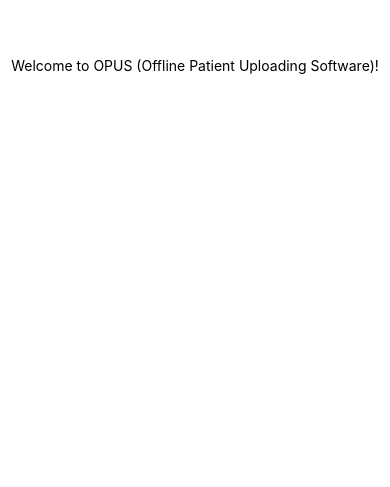
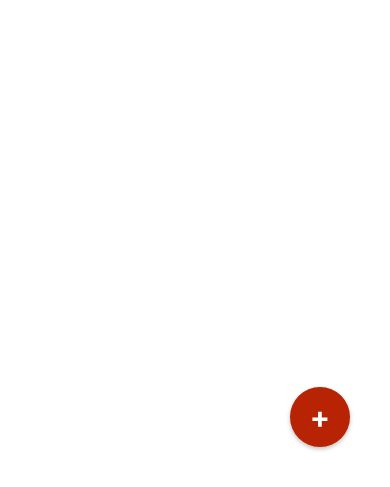
Before and after one commit to calvin-cs262-fall2021-teamE/Client, a React Native app: screen / in a window 390 px wide. Shown: the part 357-844 px from the top of the page. Built offline with nearby package versions, Linux system fonts and the light colour scheme.

Commit message:
1st prototype

```diff
--- a/App.js
+++ b/App.js
@@ -1,21 +1,135 @@
-import { StatusBar } from 'expo-status-bar';
-import React from 'react';
-import { StyleSheet, Text, View } from 'react-native';
+import React, { useState } from "react";
+import { Alert, Modal, StyleSheet, Text, Pressable, View, KeyboardAvoidingView, TextInput } from "react-native";
 
-export default function App() {
+const App = () => {
+  const [modalVisible, setModalVisible] = useState(false);
   return (
-    <View style={styles.container}>
-      <Text>Welcome to OPUS (Offline Patient Uploading Software)!</Text>
-      <StatusBar style="auto" />
+    <View style={styles.centeredView}>
+      <Modal
+        animationType="fade"
+        transparent={true}
+        visible={modalVisible}
+        onRequestClose={() => {
+          Alert.alert("Modal has been closed.");
+          setModalVisible(!modalVisible);
+        }}
+      >
+        <View style={styles.centeredView}>
+          <View style={styles.modalView}>
+            <Text style={styles.modalText}>Add a new patient</Text>
+
+            <TextInput style={styles.input, styles.fname} placeholder={'First name'} />
+            <TextInput style={styles.input, styles.lname} placeholder={'Last name'} />
+            <TextInput style={styles.input, styles.dob} placeholder={'Date of birth'} />
+
+
+            <Pressable
+              style={[styles.buttonClose]}
+              onPress={() => setModalVisible(!modalVisible)}
+            >
+              <Text style={styles.textStyle2}>Add Patient</Text>
+            </Pressable>
+          </View>
+        </View>
+      </Modal>
+
+      <Pressable
+        style={[styles.buttonAdd]}
+        onPress={() => setModalVisible(true)}
+      >
+        <Text style={styles.textStyle}>+</Text>
+      </Pressable>
     </View>
   );
-}
+};
 
 const styles = StyleSheet.create({
-  container: {
+  centeredView: {
     flex: 1,
-    backgroundColor: '#fff',
-    alignItems: 'center',
-    justifyContent: 'center',
+    justifyContent: "center",
+    alignItems: "center",
+    marginTop: 22
+  },
+  modalView: {
+    height: 700,
+    width: 350,
+    margin: 20,
+    backgroundColor: "white",
+    borderRadius: 10,
+    padding: 35,
+    alignItems: "center",
+    shadowColor: "#000",
+    shadowOffset: {
+      width: 0,
+      height: 2
+    },
+    shadowOpacity: 0.25,
+    shadowRadius: 4,
+    elevation: 5
+  },
+  buttonAdd: {
+    position: "absolute",
+    borderRadius: 60,
+    padding: 10,
+    backgroundColor: "#B72303",
+    width: 60,
+    height: 60,
+    alignItems: "center",
+    justifyContent: "center",
+    bottom: 40,
+    right: 40,
+    shadowColor: "#000",
+    shadowOffset: {
+      width: 0,
+      height: 2
+    },
+    shadowOpacity: 0.25,
+    shadowRadius: 4,
+    elevation: 5
+  },
+  buttonClose: {
+    position: "absolute",
+    bottom: 20,
+    right: 20,
+    borderRadius: 5,
+    width: 80,
+    height: 20,
+    backgroundColor: "#B72303",
+    alignItems: "center",
+    justifyContent: "center",
+  },
+  textStyle: {
+    color: "white",
+    fontWeight: "bold",
+    textAlign: "center",
+    fontSize: 30,
+  },
+  textStyle2: {
+    color: "white",
+    fontWeight: "bold",
+    textAlign: "center",
+    fontSize: 10,
+  },
+  modalText: {
+    marginBottom: 15,
+    textAlign: "center"
+  },
+  input: {
+    fontSize: 15,
+    color: 'gray',
+  },
+  fname: {
+    top: 20,
+    right: 105,
+  },
+  lname: {
+    top: -7,
+    right: 10,
+  },
+  dob: {
+    top: 10,
+    right: 97,
   },
 });
+
+export default App;
--- a/package.json
+++ b/package.json
@@ -13,7 +13,8 @@
     "react": "16.13.1",
     "react-dom": "16.13.1",
     "react-native": "https://github.com/expo/react-native/archive/sdk-42.0.0.tar.gz",
-    "react-native-web": "~0.13.12"
+    "react-native-modal": "^13.0.0",
+    "react-native-web": "^0.17.5"
   },
   "devDependencies": {
     "@babel/core": "^7.9.0"
```
Also changed, not shown: 1 other file (tests, documents, lock files or other folders).
